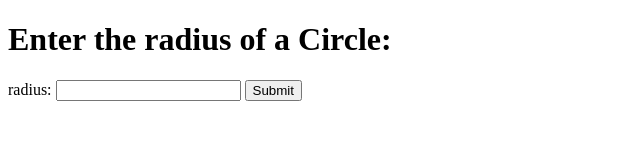
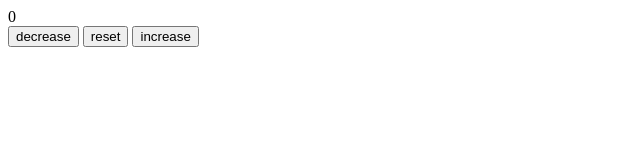
Before and after one commit to AGBJayanidu/BroCode, a plain HTML site: page index.html in a window 1280 px wide. Shown: the whole page, without its empty margins (0-640 px from the left). Drawn offline with Linux system fonts and the light colour scheme.

Commit message:
continue from 1.01.56

```diff
--- a/index.html
+++ b/index.html
@@ -7,11 +7,14 @@
     <link rel="stylesheet" href="/style.css" />
   </head>
   <body>
-    <h1 id="myH1">Enter the radius of a Circle: </h1>
-    <label>radius: </label>
-    <input id="myText">
-    <button id="mySubmit">Submit</button>
-    <h3 id="myH3"></h3>
+    <label id="countLabel">0</label>
+    <br>
+    <div id="btnContainer">
+        <button id="decreaseBtn" class="buttons">decrease</button>
+        <button id="resetBtn" class="buttons">reset</button>
+        <button id="increaseBtn" class="buttons">increase</button>
+    </div>
+
 
     <script src="/index.js"></script>
   </body>
```
